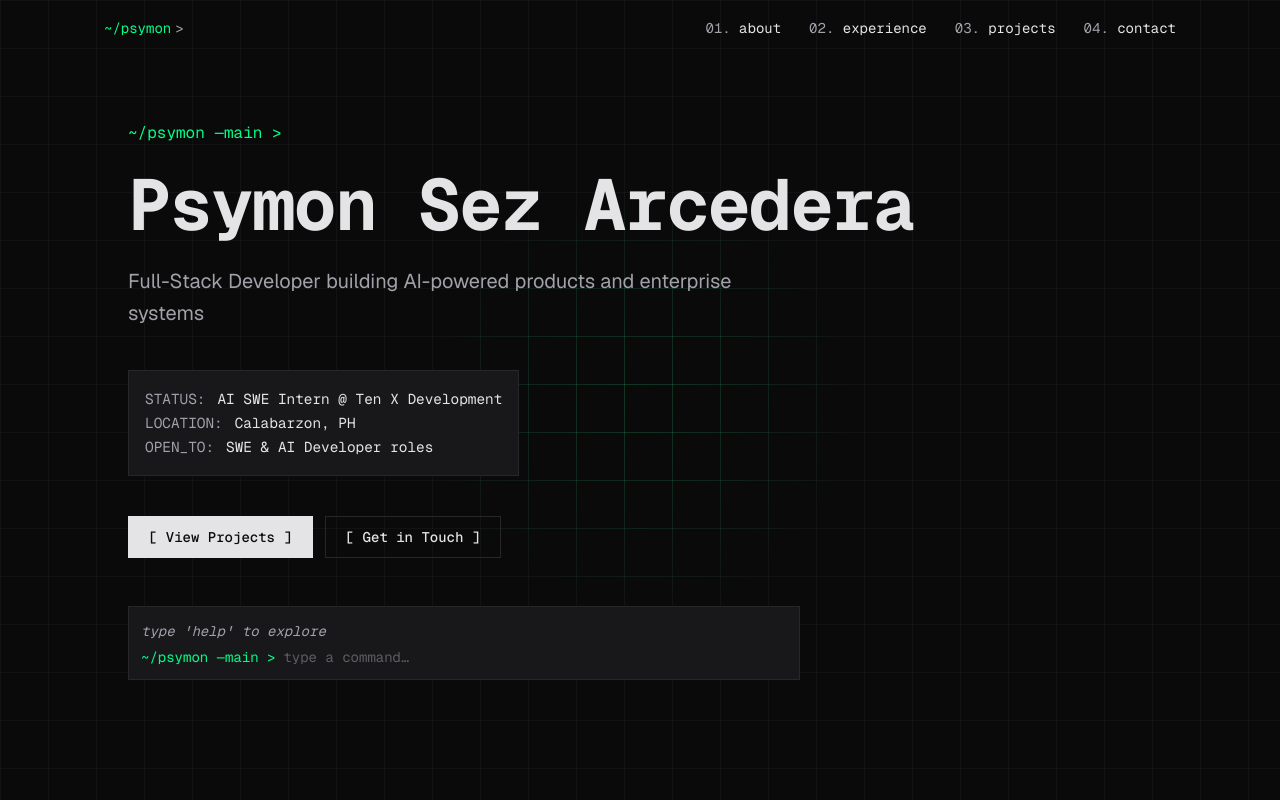
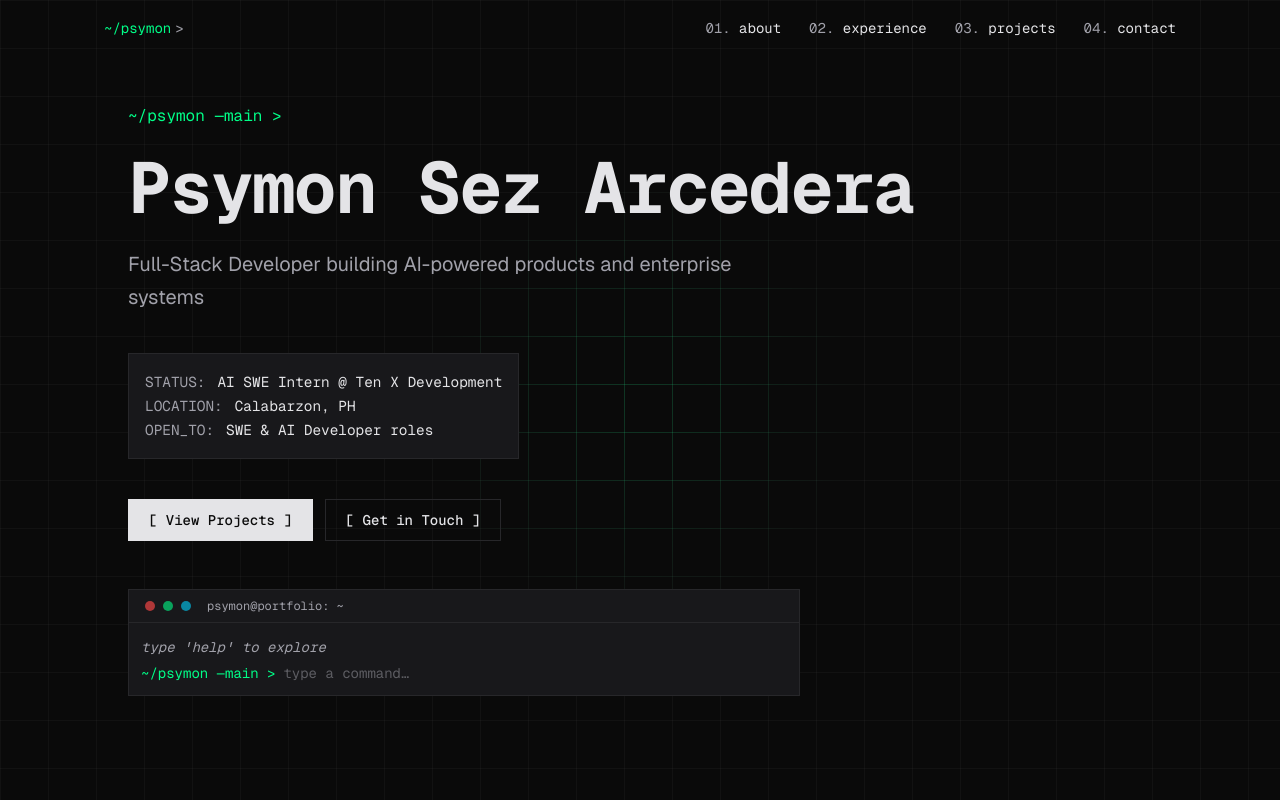
Before and after one commit to PsymonSezArcedera/psymonsez_portfolio, a Next.js app: page / in a window 1280 px wide. Shown: the top 800 px of the page. Built offline with nearby package versions, Linux system fonts and the light colour scheme.

Commit message:
style(hero): wrap shell in macOS-style window chrome
Match the contact section's window pattern — traffic-light dots and
a title bar — so the interactive shell reads as a contained app
window instead of a floating panel.

```diff
--- a/app/components/hero-shell.tsx
+++ b/app/components/hero-shell.tsx
@@ -127,8 +127,16 @@ export function HeroShell() {
   return (
     <div
       onClick={() => inputRef.current?.focus()}
-      className="max-w-2xl cursor-text border border-border bg-card p-3 font-mono text-sm"
+      className="max-w-2xl cursor-text border border-border bg-card font-mono text-sm"
     >
+      <div className="flex items-center gap-2 border-b border-border px-4 py-2 text-xs text-muted-foreground">
+        <span className="h-2.5 w-2.5 rounded-full bg-destructive/70" />
+        <span className="h-2.5 w-2.5 rounded-full bg-accent/60" />
+        <span className="h-2.5 w-2.5 rounded-full bg-accent-secondary/60" />
+        <span className="ml-2">psymon@portfolio: ~</span>
+      </div>
+
+      <div className="p-3">
         <div
           ref={outputRef}
           className="no-scrollbar max-h-40 overflow-y-auto pr-1"
@@ -163,5 +171,6 @@ export function HeroShell() {
           />
         </div>
       </div>
+    </div>
   );
 }
```
Lines whose indentation alone changed are shown as unchanged.
